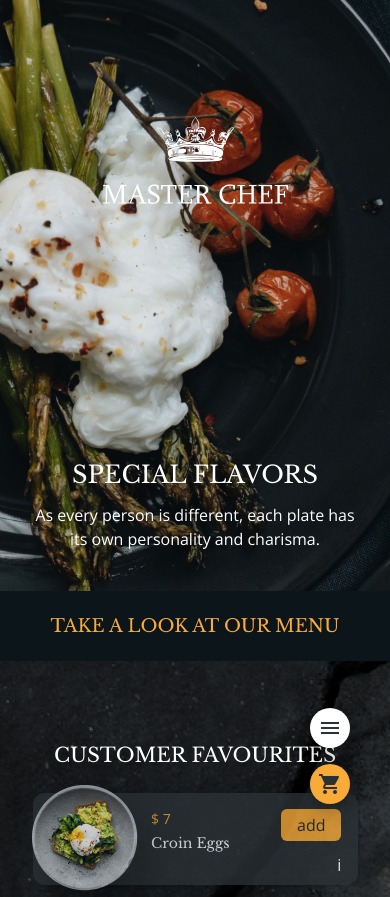
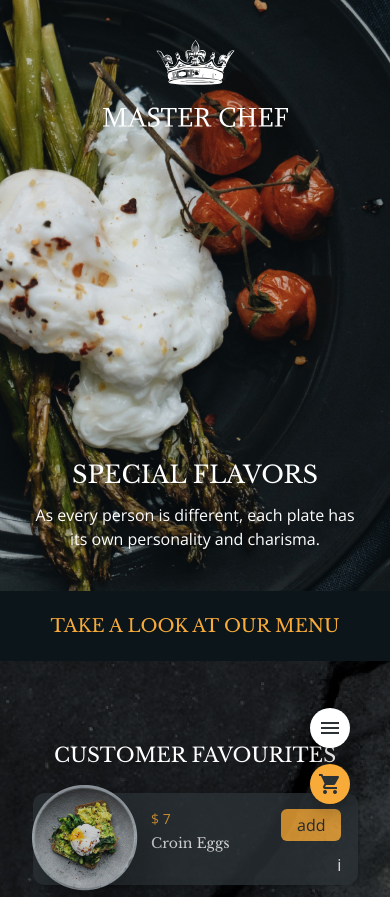
Before and after one commit to PalomoLuis/master-chef-food-site, a React (Vite) app: page / in a window 390 px wide. Shown: the top 897 px of the page. Built offline with nearby package versions, Linux system fonts and the light colour scheme.

Commit message:
upload manualy succes

```diff
--- a/src/Components/NavBar/index.jsx
+++ b/src/Components/NavBar/index.jsx
@@ -38,7 +38,7 @@ const Navbar = ({isPoster}) => {
     const showMobileMenu = () => setMobileMenuOpen(!mobileMenuOpen)
 
     return (
-        <nav className={`flex justify-center items-center absolute top-0 z-10 w-full ${isPoster ? 'mt-[30%] md:mt-[20%] lg:mt-6' : 'mt-6'}`}>
+        <nav className={`flex justify-center items-center absolute top-0 z-10 w-full ${isPoster ? 'mt-10 md:mt-[20%] lg:mt-6' : 'mt-6'}`}>
             <div className="flex flex-col lg:flex-row items-center justify-center lg:justify-between w-10/12 xl:w-8/12">
                 <div className={`logo lg:w-[200px] xl:w-[240px]`}>
                     <NavLink
```
Also changed, not shown: 2 other files (tests, documents, lock files or other folders).
